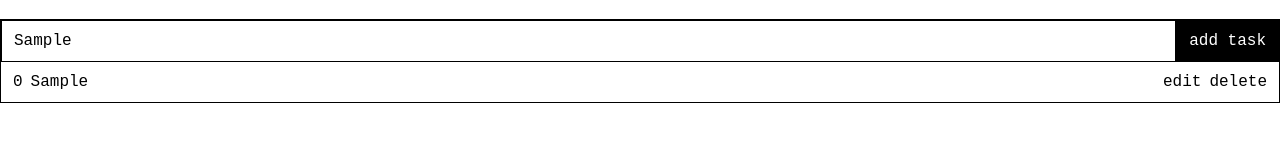
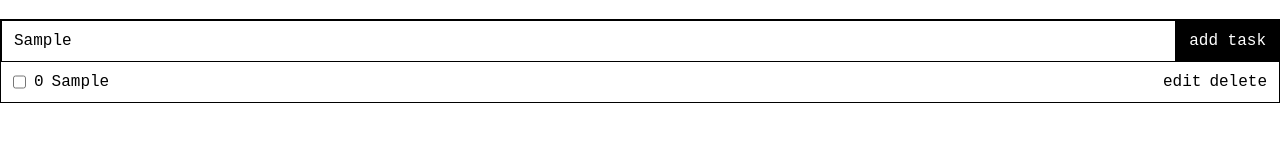
Before and after one commit to renagc/react-challenge, a React (Vite) app: page / in a window 1280 px wide. Both pictures are taken after typing "Sample" into the empty fields and a click on the button "add task". Shown: the part 339-480 px from the top of the page. Built offline with nearby package versions, Linux system fonts and the light colour scheme.

Commit message:
modified Task type and added checked propertie added checkbox feature hideedit button when checked

```diff
--- a/src/App.tsx
+++ b/src/App.tsx
@@ -15,7 +15,7 @@ function App() {
 
   const addTask = () => {
     setTaskID(taskID + 1);
-    return { id: taskID, title: task };
+    return { id: taskID, title: task, checked: false };
   };
 
   return (
--- a/src/components/Task.tsx
+++ b/src/components/Task.tsx
@@ -3,13 +3,21 @@ import { useTaskContext, type Task } from "../context";
 
 function TaskItem({ item }: { item: Task }) {
   const [value, setValue] = useState<string>(item.title);
+  const [checked, setChecked] = useState<boolean>(item.checked);
   const { removeTask } = useTaskContext();
 
   return (
     <>
       <div className="flex gap-2">
+        <input
+          type="checkbox"
+          onChange={(e: React.ChangeEvent<HTMLInputElement>) =>
+            setChecked(e.target.checked)
+          }
+        />
         <p>{item.id}</p>
         <input
+          type="text"
           value={value}
           onChange={(e: React.ChangeEvent<HTMLInputElement>) =>
             setValue(e.target.value)
@@ -19,9 +27,11 @@ function TaskItem({ item }: { item: Task }) {
         />
       </div>
       <div className="flex gap-2">
-        <button className="hover:underline hover:italic cursor-pointer">
-          edit
-        </button>
+        {!checked && (
+          <button className="hover:underline hover:italic cursor-pointer">
+            edit
+          </button>
+        )}
         <button
           className="hover:underline hover:italic cursor-pointer"
           onClick={() => removeTask(item.id)}
--- a/src/context.ts
+++ b/src/context.ts
@@ -3,6 +3,7 @@ import { createContext, useContext } from "react";
 type Task = {
   id: number;
   title: string;
+  checked: boolean;
 };
 
 type TaskData = {
```
